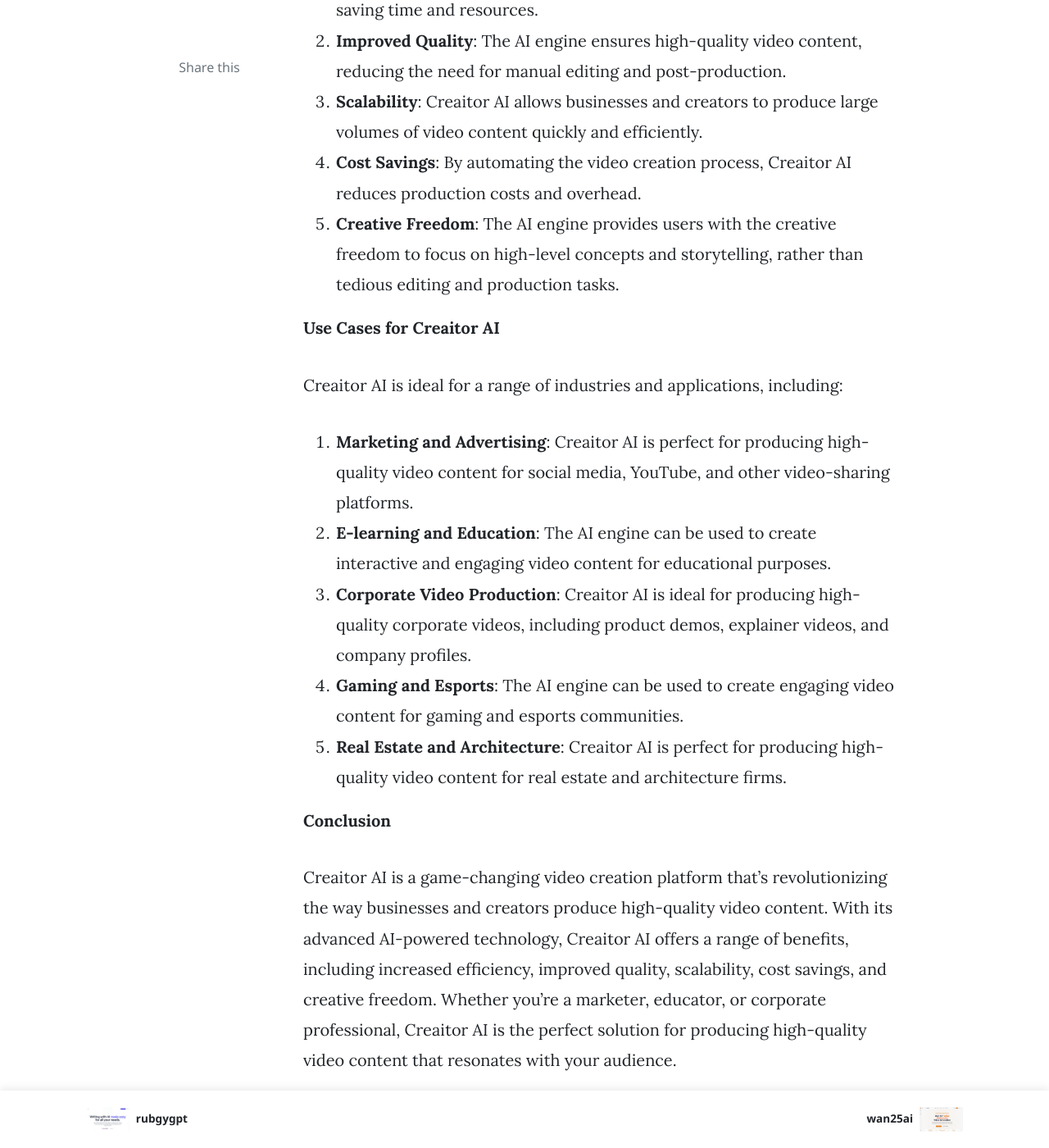
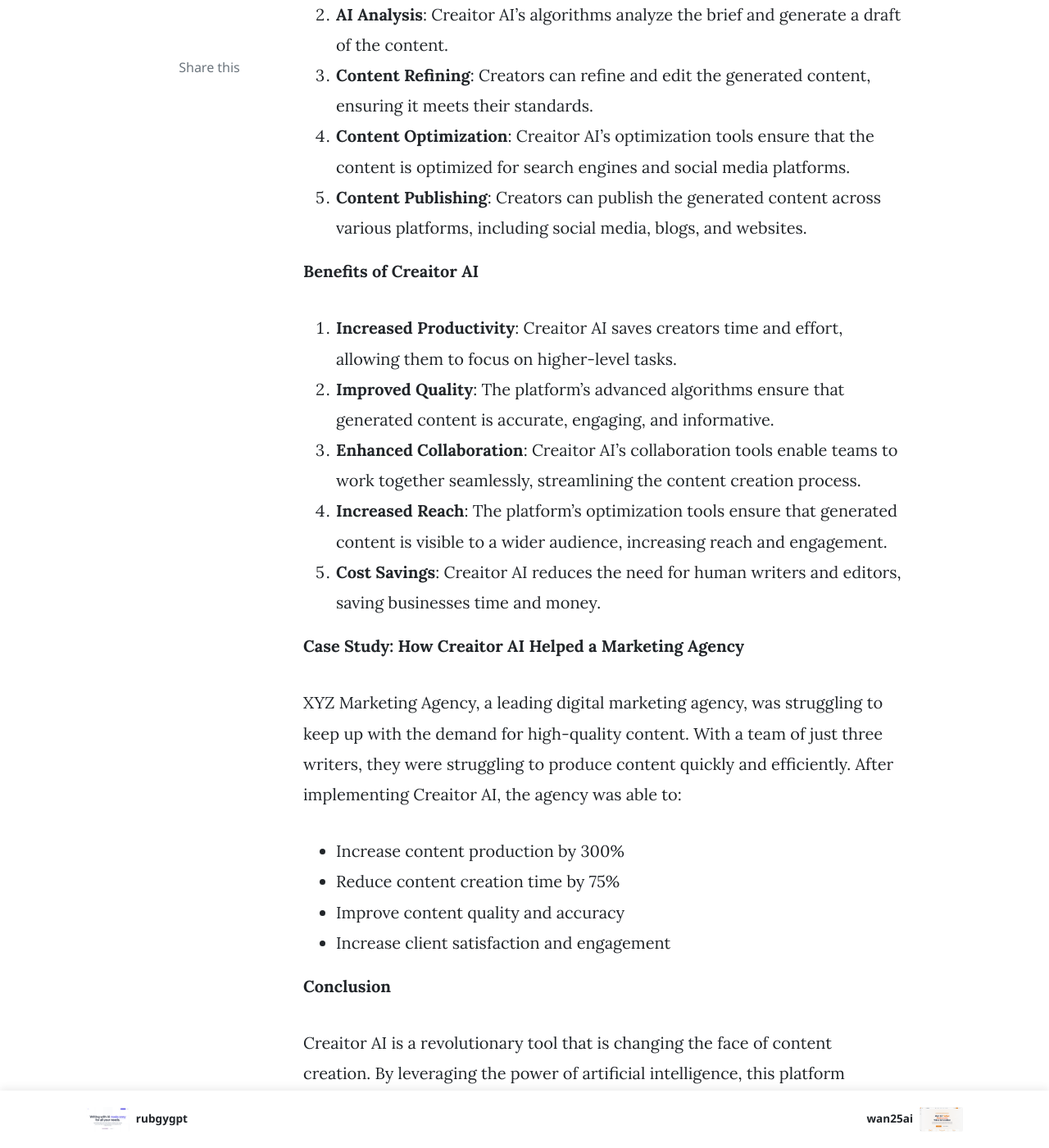
Before and after one commit to topaifree/topaifree.github.io, a Jekyll site: the page built from _posts/2025-09-29-creaitor-ai.md, in a window 1280 px wide and 1400 px high, scrolled down 2177 px. Shown: the whole window at 82% size. Built offline with Jekyll 4.4.1, drawn with Linux system fonts in a browser that asks for light colours; nearby versions of some CDN libraries; comment, search, counter and statistics services are not loaded; some of the changed text lies outside the part shown.

Commit message:
Add or update post 2025-09-29-creaitor-ai.md

```diff
--- a/_posts/2025-09-29-creaitor-ai.md
+++ b/_posts/2025-09-29-creaitor-ai.md
@@ -8,46 +8,51 @@
 metaDescription: "Creaitor AI - Creaitor.ai is an AI-powered writing tool that generates personalized and efficient content based on user descriptions in multiple languages with various pricing plans available."
 ---
 **
-"Discover the power of Creaitor AI, a cutting-edge AI video creation platform that helps businesses and creators produce high-quality video content at scale. Learn how Creaitor AI can revolutionize your video marketing strategy."
+"Discover Creaitor AI, a revolutionary tool that empowers creators to produce high-quality content with ease. Learn how this AI-powered platform simplifies content creation, saves time, and boosts productivity."
 
-**Creaitor AI: Revolutionizing Video Content Creation**
+**Creaitor AI: Revolutionizing Content Creation with AI**
 
-In today's digital age, video content has become an essential component of any successful marketing strategy. With the rise of social media, YouTube, and other video-sharing platforms, businesses and creators are constantly looking for innovative ways to produce high-quality video content that resonates with their audience. This is where Creaitor AI comes in – a groundbreaking AI video creation platform that's changing the game for video content creators.
+In today's digital landscape, content creation has become a crucial aspect of any business or organization's marketing strategy. With the rise of social media, blogs, and other online platforms, the demand for high-quality content has never been higher. However, creating engaging and informative content that resonates with audiences can be a time-consuming and labor-intensive process. This is where Creaitor AI comes in – a cutting-edge tool that leverages the power of artificial intelligence to simplify content creation, save time, and boost productivity.
 
 **What is Creaitor AI?**
 
-Creaitor AI is a cutting-edge AI-powered video creation platform designed to help businesses and creators produce high-quality video content at scale. Developed by a team of experts in AI, machine learning, and video production, Creaitor AI uses advanced algorithms and computer vision to analyze video footage and create stunning, engaging content.
+Creaitor AI is an innovative platform that uses machine learning algorithms to generate high-quality content, including text, images, and videos. This AI-powered tool is designed specifically for creators, allowing them to focus on what they do best – creating content that resonates with their audience. With Creaitor AI, creators can produce engaging content quickly and efficiently, without sacrificing quality or accuracy.
 
-**How Does Creaitor AI Work?**
+**Key Features of Creaitor AI**
 
-Creaitor AI's proprietary technology uses a combination of AI-driven video analysis, computer vision, and machine learning to create high-quality video content. Here's a step-by-step overview of how it works:
+1. **Content Generation**: Creaitor AI's advanced algorithms can generate high-quality content, including blog posts, social media posts, product descriptions, and more.
+2. **Image and Video Creation**: The platform can also create stunning images and videos, complete with captions, hashtags, and SEO optimization.
+3. **Content Optimization**: Creaitor AI's built-in optimization tools ensure that generated content is optimized for search engines, increasing visibility and reach.
+4. **Collaboration Tools**: The platform allows creators to collaborate with team members, assign tasks, and track progress in real-time.
+5. **AI-Powered Editing**: Creaitor AI's advanced editing tools enable creators to refine and polish their content, ensuring it meets the highest standards.
 
-1. **Video Analysis**: Creaitor AI's AI engine analyzes the video footage, identifying key elements such as objects, scenes, and actions.
-2. **Scene Segmentation**: The AI engine then segments the video into individual scenes, allowing for precise control over video editing and manipulation.
-3. **Object Detection**: Creaitor AI's computer vision capabilities detect and track objects within the video, enabling the creation of complex animations and visual effects.
-4. **Content Generation**: The AI engine uses the analyzed data to generate high-quality video content, including animations, graphics, and text overlays.
-5. **Post-Production**: Creaitor AI's advanced editing tools allow users to refine and customize their video content, ensuring a polished and professional finish.
+**How Creaitor AI Works**
 
-**Benefits of Using Creaitor AI**
+Creaitor AI uses a combination of natural language processing (NLP) and machine learning algorithms to generate high-quality content. Here's a step-by-step overview of the process:
 
-Creaitor AI offers a range of benefits for businesses and creators, including:
+1. **Content Brief**: Creators provide a content brief, outlining the topic, tone, and style of the content.
+2. **AI Analysis**: Creaitor AI's algorithms analyze the brief and generate a draft of the content.
+3. **Content Refining**: Creators can refine and edit the generated content, ensuring it meets their standards.
+4. **Content Optimization**: Creaitor AI's optimization tools ensure that the content is optimized for search engines and social media platforms.
+5. **Content Publishing**: Creators can publish the generated content across various platforms, including social media, blogs, and websites.
 
-1. **Increased Efficiency**: Creaitor AI streamlines the video creation process, saving time and resources.
-2. **Improved Quality**: The AI engine ensures high-quality video content, reducing the need for manual editing and post-production.
-3. **Scalability**: Creaitor AI allows businesses and creators to produce large volumes of video content quickly and efficiently.
-4. **Cost Savings**: By automating the video creation process, Creaitor AI reduces production costs and overhead.
-5. **Creative Freedom**: The AI engine provides users with the creative freedom to focus on high-level concepts and storytelling, rather than tedious editing and production tasks.
+**Benefits of Creaitor AI**
 
-**Use Cases for Creaitor AI**
+1. **Increased Productivity**: Creaitor AI saves creators time and effort, allowing them to focus on higher-level tasks.
+2. **Improved Quality**: The platform's advanced algorithms ensure that generated content is accurate, engaging, and informative.
+3. **Enhanced Collaboration**: Creaitor AI's collaboration tools enable teams to work together seamlessly, streamlining the content creation process.
+4. **Increased Reach**: The platform's optimization tools ensure that generated content is visible to a wider audience, increasing reach and engagement.
+5. **Cost Savings**: Creaitor AI reduces the need for human writers and editors, saving businesses time and money.
 
-Creaitor AI is ideal for a range of industries and applications, including:
+**Case Study: How Creaitor AI Helped a Marketing Agency**
 
-1. **Marketing and Advertising**: Creaitor AI is perfect for producing high-quality video content for social media, YouTube, and other video-sharing platforms.
-2. **E-learning and Education**: The AI engine can be used to create interactive and engaging video content for educational purposes.
-3. **Corporate Video Production**: Creaitor AI is ideal for producing high-quality corporate videos, including product demos, explainer videos, and company profiles.
-4. **Gaming and Esports**: The AI engine can be used to create engaging video content for gaming and esports communities.
-5. **Real Estate and Architecture**: Creaitor AI is perfect for producing high-quality video content for real estate and architecture firms.
+XYZ Marketing Agency, a leading digital marketing agency, was struggling to keep up with the demand for high-quality content. With a team of just three writers, they were struggling to produce content quickly and efficiently. After implementing Creaitor AI, the agency was able to:
+
+* Increase content production by 300%
+* Reduce content creation time by 75%
+* Improve content quality and accuracy
+* Increase client satisfaction and engagement
 
 **Conclusion**
 
-Creaitor AI is a game-changing video creation platform that's revolutionizing the way businesses and creators produce high-quality video content. With its advanced AI-powered technology, Creaitor AI offers a range of benefits, including increased efficiency, improved quality, scalability, cost savings, and creative freedom. Whether you're a marketer, educator, or corporate professional, Creaitor AI is the perfect solution for producing high-quality video content that resonates with your audience.
+Creaitor AI is a revolutionary tool that is changing the face of content creation. By leveraging the power of artificial intelligence, this platform empowers creators to produce high-quality content quickly and efficiently, without sacrificing quality or accuracy. Whether you're a solo creator or a large organization, Creaitor AI is the perfect solution for anyone looking to simplify content creation, save time, and boost productivity. Try Creaitor AI today and discover a new world of content creation possibilities.
```
